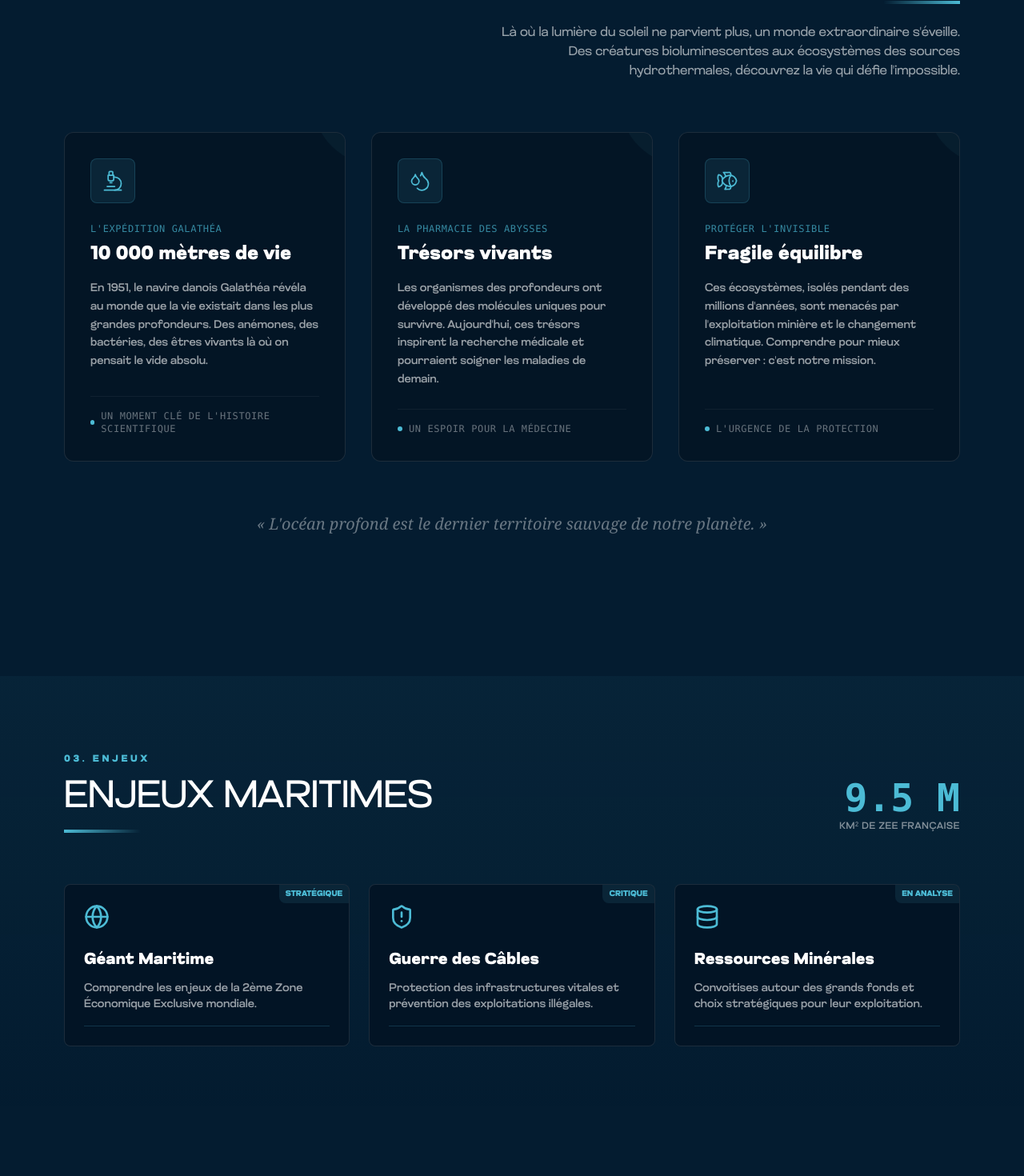
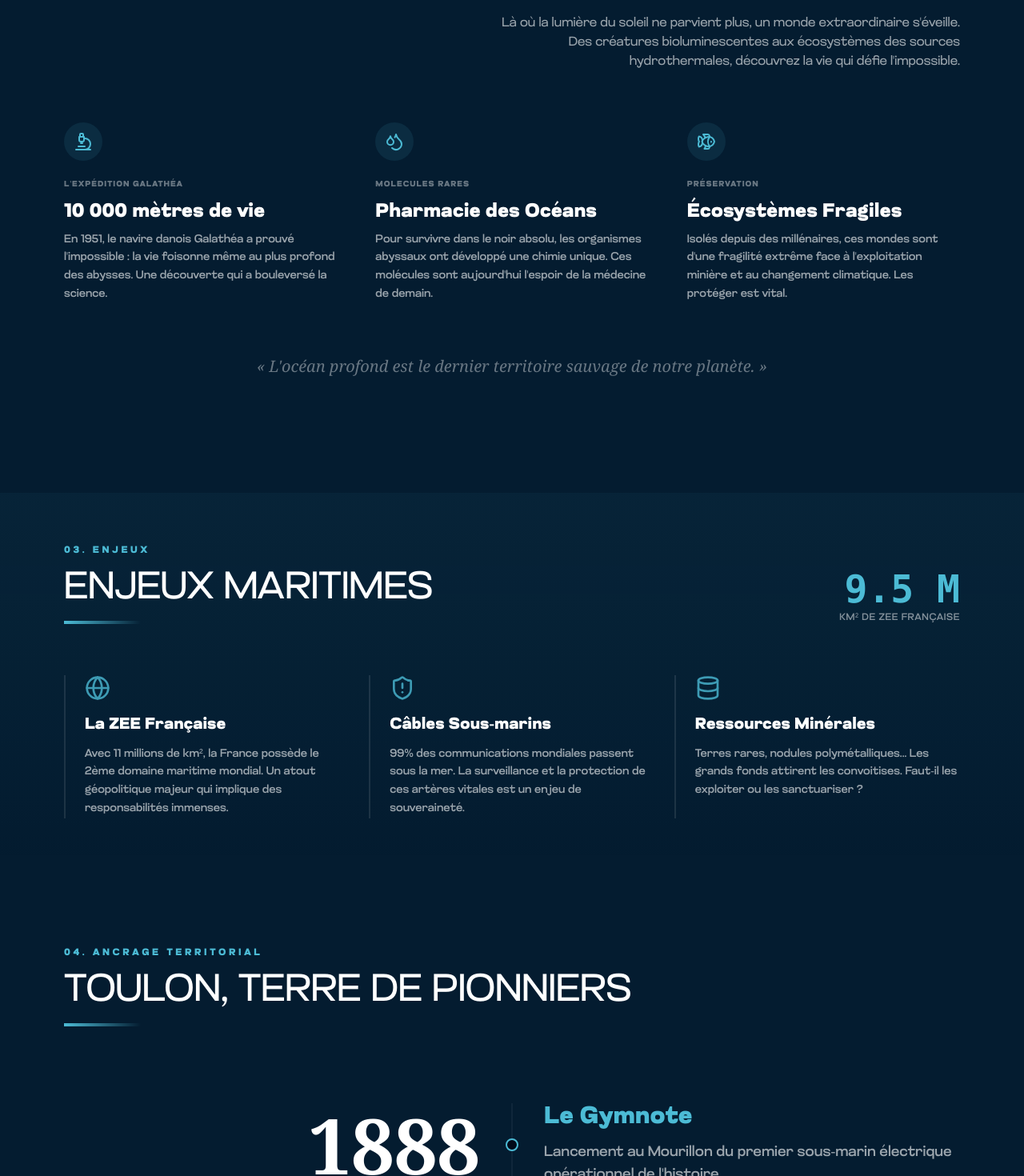
Before and after one commit to KillianGil/reaco-site-abysse, a Next.js app: page /visiter in a window 1280 px wide. Shown: the part 1620-3090 px from the top of the page at 80% size. Built offline with nearby package versions, Linux system fonts and the light colour scheme.

Commit message:
Ajustement design v3

```diff
--- a/src/app/actualites/page.tsx
+++ b/src/app/actualites/page.tsx
@@ -211,10 +211,6 @@ export default function ActualitesPage() {
                         Les Dernières<br />
                         <span className="font-serif italic text-white/80">Nouvelles</span>
                     </h1>
-
-                    <p className="hero-quote text-base md:text-lg text-white/60 max-w-xl mx-auto font-light leading-relaxed">
-                        « L&apos;océan est le dernier espace sauvage sur Terre. Chaque jour apporte son lot de découvertes. »
-                    </p>
                 </div>
             </section>
 
@@ -229,7 +225,7 @@ export default function ActualitesPage() {
                     {featuredNews.map((item) => (
                         <article
                             key={item.id}
-                            className="featured-card group relative overflow-hidden rounded-2xl border border-white/10 hover:border-[#4CBBD5]/50 transition-all duration-500 cursor-pointer"
+                            className="featured-card group relative overflow-hidden rounded-2xl border border-white/10 hover:border-[#4CBBD5]/50 transition-colors duration-300 cursor-pointer"
                         >
                             {/* Image */}
                             <div className="relative h-64 md:h-80 overflow-hidden">
--- a/src/app/contact/page.tsx
+++ b/src/app/contact/page.tsx
@@ -124,11 +124,8 @@ export default function ContactPage() {
         <main ref={containerRef} className="min-h-screen bg-[#041C30] text-white selection:bg-[#4CBBD5] selection:text-[#020A19]">
             <Navbar />
 
-            {/* Animated background */}
-            <div className="fixed inset-0 pointer-events-none overflow-hidden">
-                <div className="absolute top-[-20%] right-[-10%] w-[800px] h-[800px] bg-[#4CBBD5]/10 rounded-full blur-[120px] animate-pulse" />
-                <div className="absolute bottom-[-20%] left-[-10%] w-[600px] h-[600px] bg-[#006994]/15 rounded-full blur-[100px] animate-pulse" style={{ animationDelay: '1s' }} />
-            </div>
+            {/* Clean Background - No blobs for cleaner look */}
+            <div className="fixed inset-0 pointer-events-none bg-[#041C30]" />
 
             {/* Hero Section */}
             <section className="relative h-[50vh] md:h-[60vh] flex flex-col justify-center items-center text-center px-4 md:px-6 z-10 pt-20">
@@ -152,7 +149,7 @@ export default function ContactPage() {
                     {/* Email */}
                     <a
                         href="mailto:contact@musee-abysse.fr"
-                        className="contact-block group relative bg-gradient-to-br from-white/10 to-white/5 border border-white/20 hover:border-[#4CBBD5]/50 rounded-2xl p-6 transition-all duration-500 hover:-translate-y-1"
+                        className="contact-block group relative bg-gradient-to-br from-white/10 to-white/5 border border-white/20 hover:border-[#4CBBD5]/50 rounded-2xl p-6 transition-colors duration-300 hover:-translate-y-1 transform-gpu"
                     >
                         <div className="absolute inset-0 bg-gradient-to-br from-[#4CBBD5]/0 to-[#4CBBD5]/10 opacity-0 group-hover:opacity-100 transition-opacity duration-500 rounded-2xl" />
                         <div className="relative z-10">
@@ -168,7 +165,7 @@ export default function ContactPage() {
                     {/* Téléphone */}
                     <a
                         href="tel:+33494000000"
-                        className="contact-block group relative bg-gradient-to-br from-white/10 to-white/5 border border-white/20 hover:border-[#4CBBD5]/50 rounded-2xl p-6 transition-all duration-500 hover:-translate-y-1"
+                        className="contact-block group relative bg-gradient-to-br from-white/10 to-white/5 border border-white/20 hover:border-[#4CBBD5]/50 rounded-2xl p-6 transition-colors duration-300 hover:-translate-y-1 transform-gpu"
                     >
                         <div className="absolute inset-0 bg-gradient-to-br from-[#4CBBD5]/0 to-[#4CBBD5]/10 opacity-0 group-hover:opacity-100 transition-opacity duration-500 rounded-2xl" />
                         <div className="relative z-10">
@@ -186,7 +183,7 @@ export default function ContactPage() {
                         href="https://maps.google.com/?q=Port+de+Toulon"
                         target="_blank"
                         rel="noopener noreferrer"
-                        className="contact-block group relative bg-gradient-to-br from-white/10 to-white/5 border border-white/20 hover:border-[#4CBBD5]/50 rounded-2xl p-6 transition-all duration-500 hover:-translate-y-1"
+                        className="contact-block group relative bg-gradient-to-br from-white/10 to-white/5 border border-white/20 hover:border-[#4CBBD5]/50 rounded-2xl p-6 transition-colors duration-300 hover:-translate-y-1 transform-gpu"
                     >
                         <div className="absolute inset-0 bg-gradient-to-br from-[#4CBBD5]/0 to-[#4CBBD5]/10 opacity-0 group-hover:opacity-100 transition-opacity duration-500 rounded-2xl" />
                         <div className="relative z-10">
--- a/src/app/visiter/page.tsx
+++ b/src/app/visiter/page.tsx
@@ -94,7 +94,7 @@ export default function ExpositionsPage() {
             name: "Drones & ROV",
             year: "2024",
             depth: "6000m+",
-            desc: "Les robots autonomes d'ECA Group et Ifremer. Ils descendent là où l'homme ne peut aller.",
+            desc: "Les robots autonomes d'ECA Group et Ifremer. Ils descendent là où l'homme ne peut aller., jusqu’à plus de 6 000 mètres de profondeur, pour cartographier les fonds et prélever des échantillons.",
             icon: Radio
         }
     ];
@@ -131,7 +131,7 @@ export default function ExpositionsPage() {
 
 
 
-            <div className="space-y-20 md:space-y-32 pb-20 md:pb-32 relative z-10">
+            <div className="space-y-16 md:space-y-24 pb-20 md:pb-24 relative z-10">
 
                 {/* ZONE 1: LA GRANDE HALLE DES ENGINS */}
                 <section className="px-4 md:px-12 max-w-[1400px] mx-auto w-full relative">
@@ -209,58 +209,40 @@ export default function ExpositionsPage() {
                         </p>
                     </div>
 
-                    <div className="grid grid-cols-1 md:grid-cols-3 gap-6 md:gap-8">
+                    <div className="grid grid-cols-1 md:grid-cols-3 gap-8 md:gap-12">
                         {[
                             {
                                 icon: Microscope,
                                 title: "10 000 mètres de vie",
-                                subtitle: "L'expédition Galathéa",
-                                desc: "En 1951, le navire danois Galathéa révéla au monde que la vie existait dans les plus grandes profondeurs. Des anémones, des bactéries, des êtres vivants là où on pensait le vide absolu.",
-                                detail: "Un moment clé de l'histoire scientifique"
+                                subtitle: "L'EXPÉDITION GALATHÉA",
+                                desc: "En 1951, le navire danois Galathéa a prouvé l'impossible : la vie foisonne même au plus profond des abysses. Une découverte qui a bouleversé la science.",
+                                detail: "1951"
                             },
                             {
                                 icon: Droplets,
-                                title: "Trésors vivants",
-                                subtitle: "La pharmacie des abysses",
-                                desc: "Les organismes des profondeurs ont développé des molécules uniques pour survivre. Aujourd'hui, ces trésors inspirent la recherche médicale et pourraient soigner les maladies de demain.",
-                                detail: "Un espoir pour la médecine"
+                                title: "Pharmacie des Océans",
+                                subtitle: "MOLECULES RARES",
+                                desc: "Pour survivre dans le noir absolu, les organismes abyssaux ont développé une chimie unique. Ces molécules sont aujourd'hui l'espoir de la médecine de demain.",
+                                detail: "Recherche"
                             },
                             {
                                 icon: Fish,
-                                title: "Fragile équilibre",
-                                subtitle: "Protéger l'invisible",
-                                desc: "Ces écosystèmes, isolés pendant des millions d'années, sont menacés par l'exploitation minière et le changement climatique. Comprendre pour mieux préserver : c'est notre mission.",
-                                detail: "L'urgence de la protection"
+                                title: "Écosystèmes Fragiles",
+                                subtitle: "PRÉSERVATION",
+                                desc: "Isolés depuis des millénaires, ces mondes sont d'une fragilité extrême face à l'exploitation minière et au changement climatique. Les protéger est vital.",
+                                detail: "Urgence"
                             }
                         ].map((card, i) => (
-                            <div key={i} className="group relative h-full">
-                                {/* Technical Clean Card */}
-                                <div className="bg-[#031525] border border-white/10 hover:border-[#4CBBD5] transition-all duration-300 p-6 md:p-8 rounded-xl h-full flex flex-col relative overflow-hidden">
-                                    <div className="absolute top-0 right-0 w-20 h-20 bg-[#4CBBD5]/5 rounded-bl-full -mr-10 -mt-10 transition-colors group-hover:bg-[#4CBBD5]/10" />
+                            <div key={i} className="group flex flex-col items-start gap-4">
+                                {/* Minimalist Icon */}
+                                <div className="w-12 h-12 flex items-center justify-center rounded-full bg-[#4CBBD5]/10 text-[#4CBBD5] group-hover:bg-[#4CBBD5] group-hover:text-[#020A19] transition-all duration-300">
+                                    <card.icon className="w-6 h-6" strokeWidth={2} />
+                                </div>
 
-                                    {/* Icon */}
-                                    <div className="w-12 h-12 md:w-14 md:h-14 bg-[#4CBBD5]/10 rounded-lg flex items-center justify-center mb-6 group-hover:scale-105 transition-transform duration-300 border border-[#4CBBD5]/20">
-                                        <card.icon className="w-6 h-6 md:w-7 md:h-7 text-[#4CBBD5]" strokeWidth={1.5} />
-                                    </div>
-
-                                    {/* Subtitle */}
-                                    <span className="text-[10px] md:text-xs text-[#4CBBD5]/70 uppercase tracking-wider mb-2 font-mono block">{card.subtitle}</span>
-
-                                    {/* Title */}
-                                    <h3 className="text-xl md:text-2xl font-bold mb-4 leading-tight group-hover:text-[#4CBBD5] transition-colors">
-                                        {card.title}
-                                    </h3>
-
-                                    {/* Description */}
-                                    <p className="text-white/60 text-sm leading-relaxed mb-6 flex-1">
-                                        {card.desc}
-                                    </p>
-
-                                    {/* Bottom detail */}
-                                    <div className="pt-4 border-t border-white/5 flex items-center gap-2">
-                                        <div className="w-1.5 h-1.5 bg-[#4CBBD5] rounded-full" />
-                                        <span className="text-xs text-white/40 font-mono uppercase tracking-wider">{card.detail}</span>
-                                    </div>
+                                <div className="space-y-2">
+                                    <span className="text-[10px] font-bold tracking-widest text-white/40 uppercase">{card.subtitle}</span>
+                                    <h3 className="text-xl md:text-2xl font-bold text-white leading-tight group-hover:text-[#4CBBD5] transition-colors">{card.title}</h3>
+                                    <p className="text-sm text-white/60 leading-relaxed max-w-sm">{card.desc}</p>
                                 </div>
                             </div>
                         ))}
@@ -275,7 +257,7 @@ export default function ExpositionsPage() {
                 </section>
 
                 {/* ZONE 3: GÉOPOLITIQUE & STRATÉGIE */}
-                <section className="w-full relative overflow-hidden py-16 md:py-24">
+                <section className="w-full relative overflow-hidden py-12 md:py-16">
                     {/* Simple gradient background */}
                     <div className="absolute inset-0 bg-gradient-to-b from-[#4CBBD5]/5 to-transparent pointer-events-none" />
 
@@ -292,21 +274,16 @@ export default function ExpositionsPage() {
                             </div>
                         </div>
 
-                        <div className="grid grid-cols-1 md:grid-cols-3 gap-4 md:gap-6">
+                        <div className="grid grid-cols-1 md:grid-cols-3 gap-6">
                             {[
-                                { icon: Globe, title: "Géant Maritime", desc: "Comprendre les enjeux de la 2ème Zone Économique Exclusive mondiale.", status: "STRATÉGIQUE" },
-                                { icon: ShieldAlert, title: "Guerre des Câbles", desc: "Protection des infrastructures vitales et prévention des exploitations illégales.", status: "CRITIQUE" },
-                                { icon: Database, title: "Ressources Minérales", desc: "Convoitises autour des grands fonds et choix stratégiques pour leur exploitation.", status: "EN ANALYSE" }
+                                { icon: Globe, title: "La ZEE Française", desc: "Avec 11 millions de km², la France possède le 2ème domaine maritime mondial. Un atout géopolitique majeur qui implique des responsabilités immenses." },
+                                { icon: ShieldAlert, title: "Câbles Sous-marins", desc: "99% des communications mondiales passent sous la mer. La surveillance et la protection de ces artères vitales est un enjeu de souveraineté." },
+                                { icon: Database, title: "Ressources Minérales", desc: "Terres rares, nodules polymétalliques... Les grands fonds attirent les convoitises. Faut-il les exploiter ou les sanctuariser ?" }
                             ].map((card, i) => (
-                                <div key={i} className="bg-[#031525]/95 backdrop-blur border border-white/10 hover:border-[#4CBBD5] p-5 md:p-6 transition-all duration-300 group relative overflow-hidden rounded-lg">
-                                    <div className="absolute top-0 right-0 px-2 py-1 text-[9px] md:text-[10px] font-bold uppercase rounded-bl-lg bg-[#4CBBD5]/10 text-[#4CBBD5]">
-                                        {card.status}
-                                    </div>
-                                    <card.icon className="w-6 h-6 md:w-8 md:h-8 mb-4 md:mb-6 text-[#4CBBD5]" />
-                                    <h4 className="font-bold text-lg md:text-xl mb-2 md:mb-3">{card.title}</h4>
-                                    <p className="text-white/60 text-xs md:text-sm leading-relaxed mb-4">{card.desc}</p>
-
-                                    <div className="h-px w-full bg-[#4CBBD5]/20" />
+                                <div key={i} className="border-l-2 border-white/10 pl-6 hover:border-[#4CBBD5] transition-colors duration-300 group">
+                                    <card.icon className="w-8 h-8 mb-4 text-[#4CBBD5] opacity-80 group-hover:opacity-100 transition-opacity" />
+                                    <h4 className="font-bold text-xl mb-3 text-white group-hover:text-[#4CBBD5] transition-colors">{card.title}</h4>
+                                    <p className="text-white/60 text-sm leading-relaxed">{card.desc}</p>
                                 </div>
                             ))}
                         </div>
@@ -329,10 +306,11 @@ export default function ExpositionsPage() {
 
                         <div className="space-y-12 md:space-y-24">
                             {[
-                                { year: "1888", title: "Le Gymnote", desc: "Premier sous-marin électrique, construit et naviguant au Mourillon." },
-                                { year: "1943", title: "Les Mousquemers", desc: "Cousteau, Tailliez, Dumas inventent la plongée autonome moderne dans la rade." },
-                                { year: "1953", title: "Records du FNRS III", desc: "Premiers records établis au large de Toulon, profitant des grands fonds à proximité." },
-                                { year: "2024", title: "Maîtrise des Fonds", desc: "Toulon reste le cœur stratégique de la plongée profonde et des drones sous-marins." }
+                                { year: "1888", title: "Le Gymnote", desc: "Lancement au Mourillon du premier sous-marin électrique opérationnel de l'histoire." },
+                                { year: "1943", title: "Les Mousquemers", desc: "Cousteau, Tailliez et Dumas inventent la plongée autonome moderne dans la rade." },
+                                { year: "1953", title: "Records du FNRS III", desc: "Le bathyscaphe réalise des plongées historiques en Méditerranée, repoussant les limites." },
+                                { year: "1985", title: "Ifremer Méditerranée", desc: "La Seyne devient un pôle mondial pour la robotique sous-marine et l'exploration." },
+                                { year: "2024", title: "Drones Grands Fonds", desc: "Déploiement de la nouvelle flotte autonome (UlyX, AsterX) pour cartographier les abysses." }
                             ].map((item, i) => (
                                 <div key={i} className="timeline-item relative flex flex-col md:grid md:grid-cols-2 md:gap-20 items-start md:items-center pl-8 md:pl-0">
                                     {/* Dot */}
```
